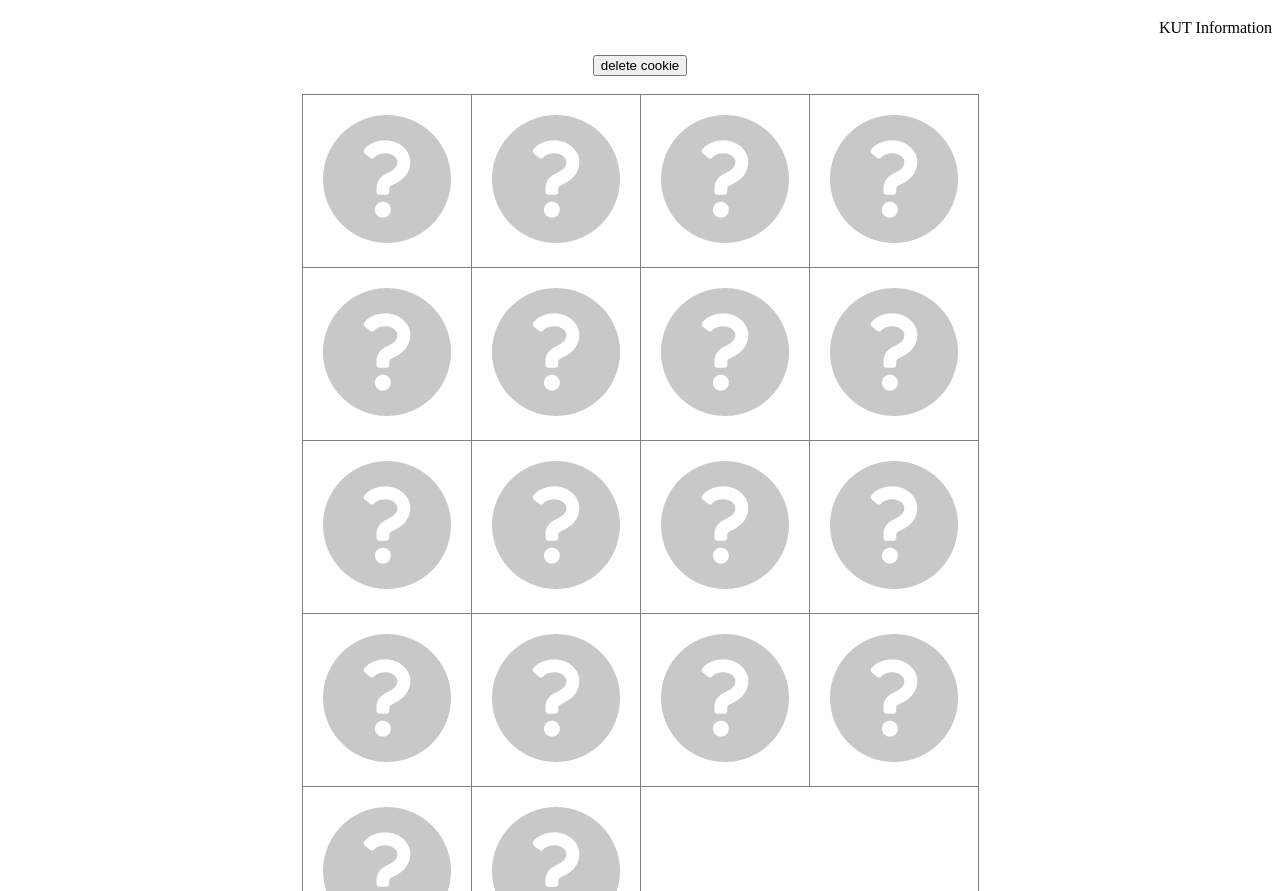
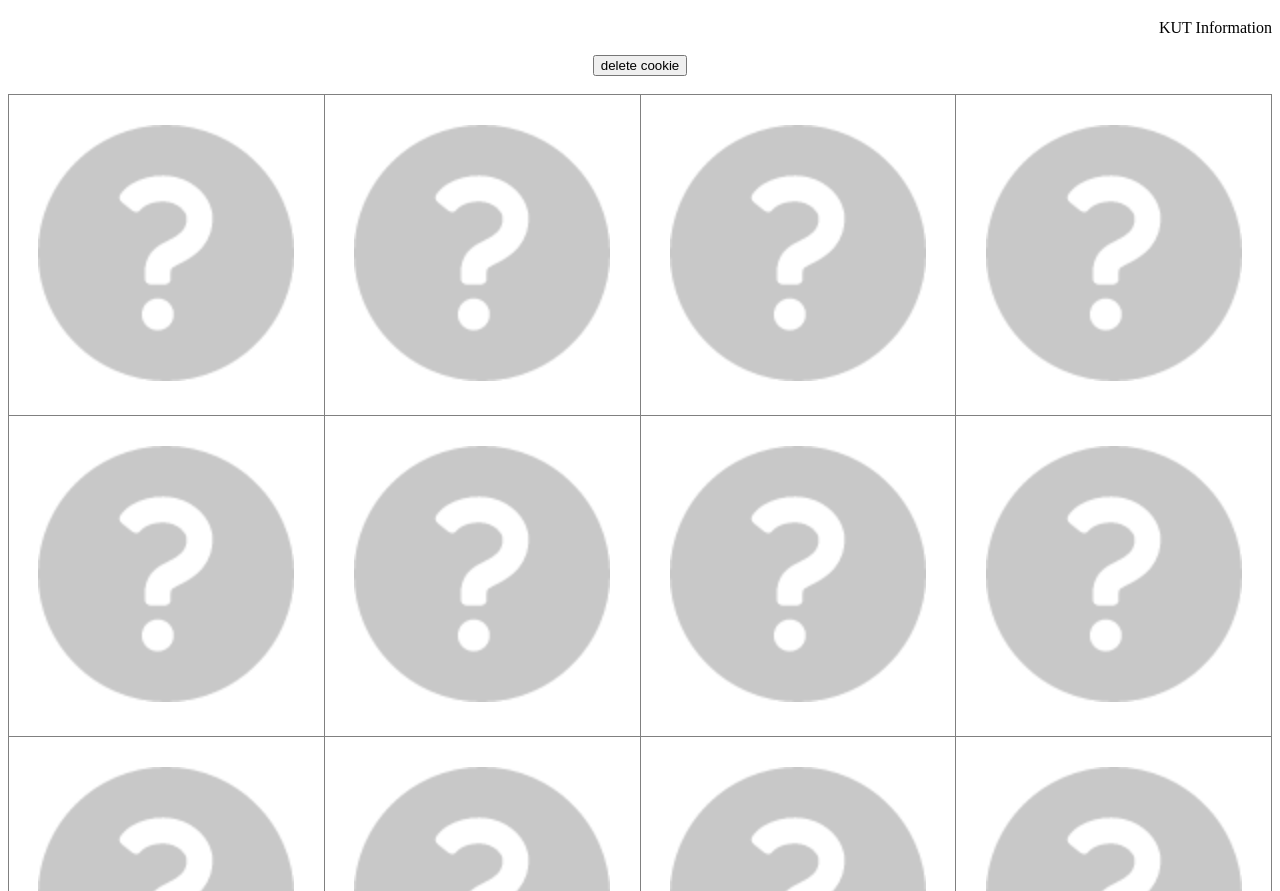
Before and after one commit to mkohei/QR-stampRally, a plain HTML site: page test-dev2/index.html in a window 1280 px wide. Shown: the part 61-952 px from the top of the page. Drawn offline with Linux system fonts and the light colour scheme.

Commit message:
layout微修正

```diff
--- a/test-dev2/css/index.css
+++ b/test-dev2/css/index.css
@@ -1,8 +1,23 @@
 table {
+    border-spacing: 0;
     border-collapse: collapse;
 }
 
-td,
-th {
-    padding: 20px 20px;
+td {
+    width: 25vw;
+    height: 25vw;
 }
+
+img {
+    width: 20vw;
+}
+
+a {
+    padding: 0;
+    margin: 0;
+}
+
+td {
+    padding: 0;
+    margin: 0;
+}
--- a/test-dev2/index.html
+++ b/test-dev2/index.html
@@ -28,19 +28,19 @@
 
     <!-- stamp table -->
     <table border="1" align="center">
-        <tr>
-            <script>
-                for (var i = 0; i < STAMP_ID.length; i++) {
-                    document.write("<td>");
-                    document.write("<a id='" + STAMP_ID[i] + "' href='map.html?place=" + STAMP_ID2A_ID(STAMP_ID[i]) + "'>");
-                    document.write("<img src='img/question.png' id='" + STAMP_ID2IMG_ID(STAMP_ID[i]) + "'>");
+        <script>
+            for (var y = 0; y < STAMP_ID.length / 4; y++) {
+                document.write("<tr>");
+                for (var x = 0; x < 4 && y * 4 + x < STAMP_ID.length; x++) {
+                    document.write("<td align='center' valign='center'>");
+                    document.write("<a id='" + STAMP_ID[y * 4 + x] + "' href='map.html?place=" + STAMP_ID2A_ID(STAMP_ID[y * 4 + x]) + "'>");
+                    document.write("<img src='img/question.png' id='" + STAMP_ID2IMG_ID(STAMP_ID[y * 4 + x]) + "'>");
                     document.write("</a>");
                     document.write("</td>");
-
-                    if (i % 4 == 3) document.write("<tr></tr>");
                 }
-            </script>
-        </tr>
+                document.write("</tr>");
+            }
+        </script>
     </table>
 
     <!-- stamp -->
```
